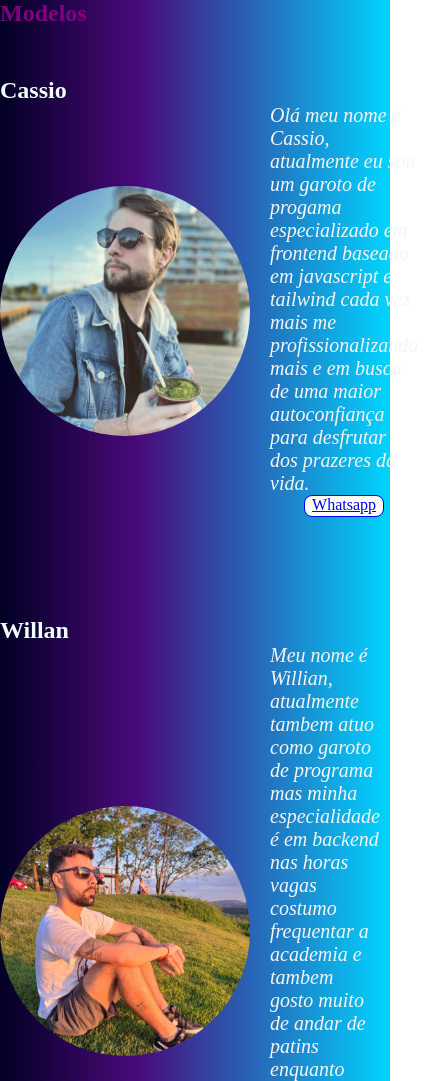
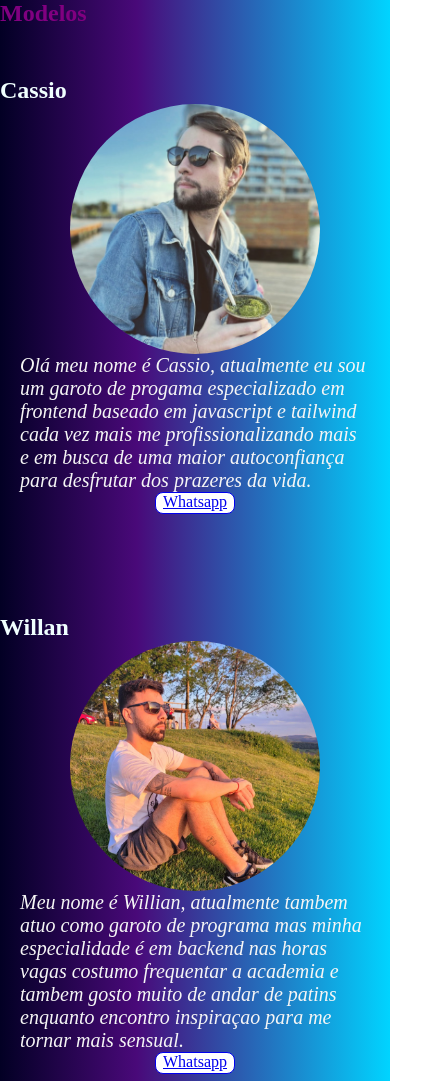
Before and after one commit to Rafaelmotor/Nossosite, a plain HTML site: page index.html in a window 390 px wide. Shown: the top 1081 px of the page, 438 px wide, since content can reach past the window. Drawn offline with Linux system fonts and the light colour scheme.

Commit message:
responsive

```diff
--- a/style.css
+++ b/style.css
@@ -22,6 +22,7 @@ padding: 50px 0;
     max-height: 250px;
 border-radius: 50%;
 }
+
 .image {
 display: flex;
 align-items: center;
@@ -32,6 +33,7 @@ font-style: oblique;
 font-size: 20px;
 color: whitesmoke;
 }
+
 .descricao{
 display:flex;
 flex-direction: column;
@@ -63,3 +65,14 @@ opacity: 0.7;
      rgba(2,0,36,1) 0%, rgba(73,9,121,1) 35%,
       rgba(0,212,255,1) 100%);
  }
+
+ @media (max-width: 800px) {
+    .image {
+        flex-direction: column;
+        justify-content: center;
+    }
+    .box {
+        flex-direction: column;
+        align-items: center;
+    }
+ }
```
